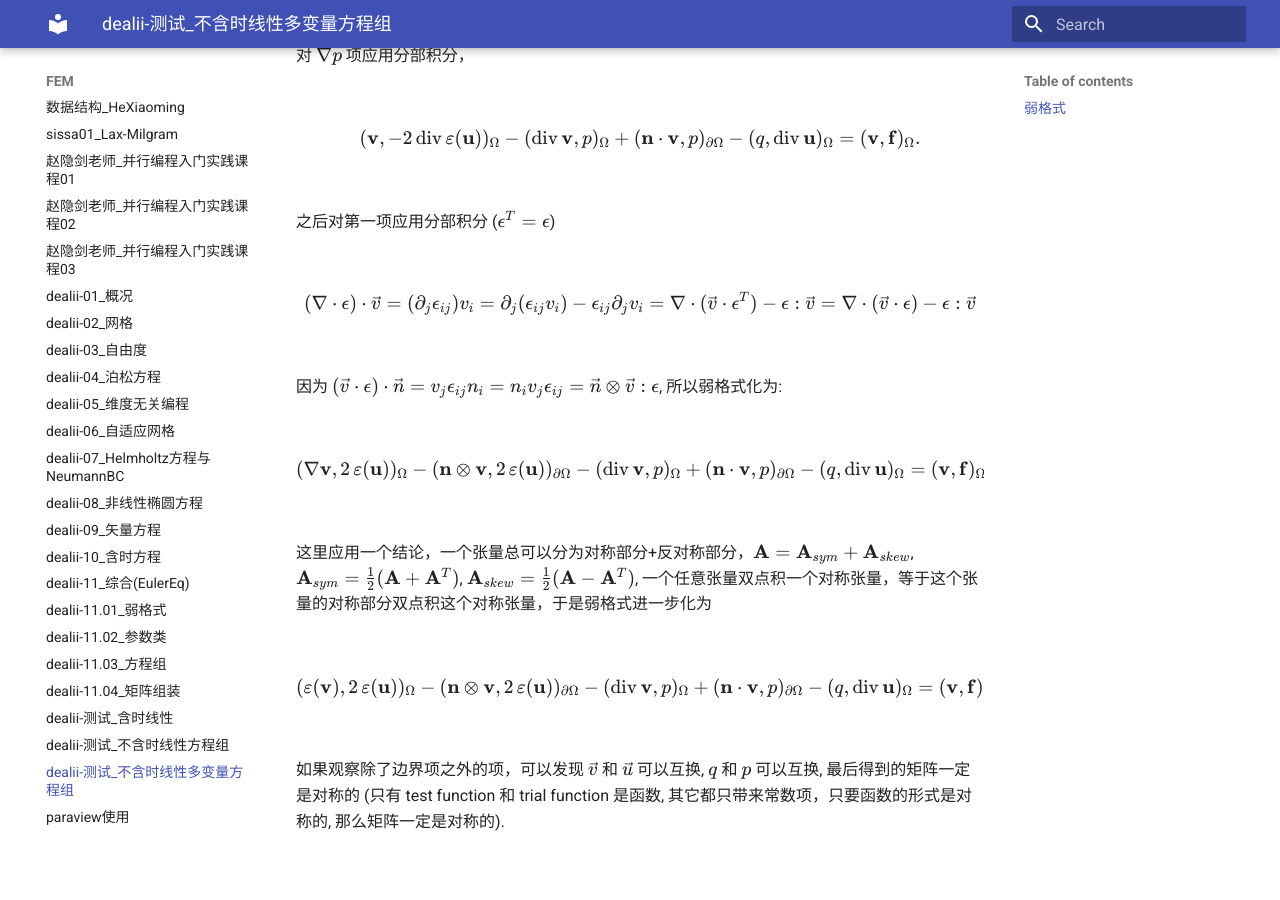
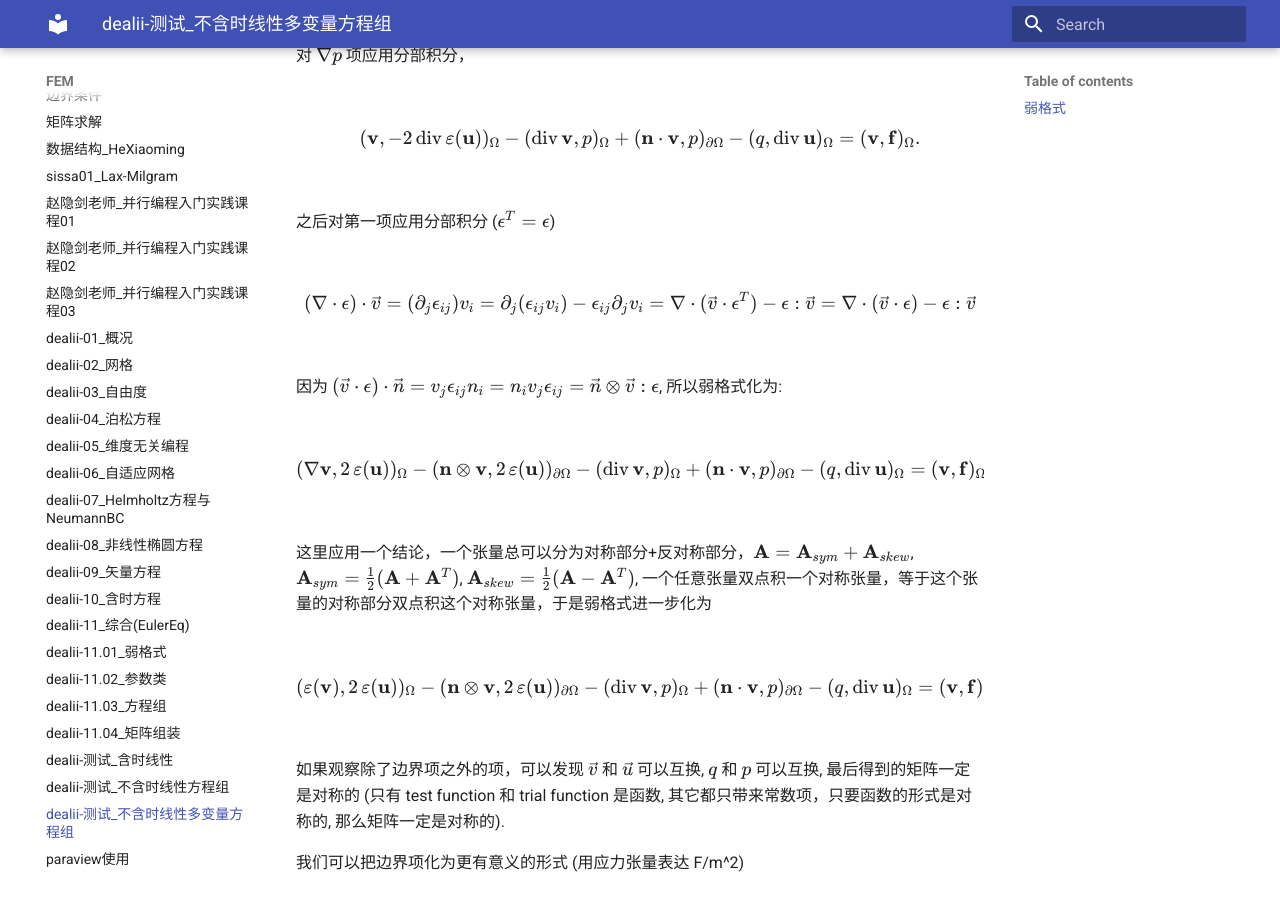
Before and after one commit to ymma98/technotes, an MkDocs documentation site: the page built from docs/FEM/dealii-测试_不含时线性方程组多变量.md, in a window 1280 px wide and 900 px high, scrolled down 716 px. Built offline with MkDocs 1.6.1 and Material for MkDocs 9.7.7, drawn with Linux system fonts in a browser that asks for light colours; before the commit the page ends 1574 px from its top, so only the background shows below that.

Commit message:
docs/FEM/dealii-测试_不含时线性方程组多变量.md updated from https://stackedit.cn/

```diff
--- a/docs/FEM/dealii-测试_不含时线性方程组多变量.md
+++ b/docs/FEM/dealii-测试_不含时线性方程组多变量.md
@@ -50,10 +50,10 @@ $$
 
 如果观察除了边界项之外的项，可以发现 $\vec{v}$ 和 $\vec{u}$ 可以互换, $q$ 和 $p$ 可以互换, 最后得到的矩阵一定是对称的 (只有 test function 和 trial function 是函数, 其它都只带来常数项，只要函数的形式是对称的, 那么矩阵一定是对称的).
 
-
+我们可以把边界项化为更有意义的形式 (用应力张量表达 F/m^2)
 <!--stackedit_data:
-eyJoaXN0b3J5IjpbMjE0NTkzNTI4OSwxODY2MDczOTE3LC0xOD
-U4MzYyMzc4LDIwNzIzNjMyNDksLTc0MTQ3NzE2MCwtMjEyOTkz
-NjI0Myw3ODQ0MTMzMzIsLTE1MzY3NjkyNDYsLTEzNTA1OTcyMz
-YsLTE4MTEyNzAzODVdfQ==
+eyJoaXN0b3J5IjpbMjA1MTc1MDA1MywyMTQ1OTM1Mjg5LDE4Nj
+YwNzM5MTcsLTE4NTgzNjIzNzgsMjA3MjM2MzI0OSwtNzQxNDc3
+MTYwLC0yMTI5OTM2MjQzLDc4NDQxMzMzMiwtMTUzNjc2OTI0Ni
+wtMTM1MDU5NzIzNiwtMTgxMTI3MDM4NV19
 -->
```
